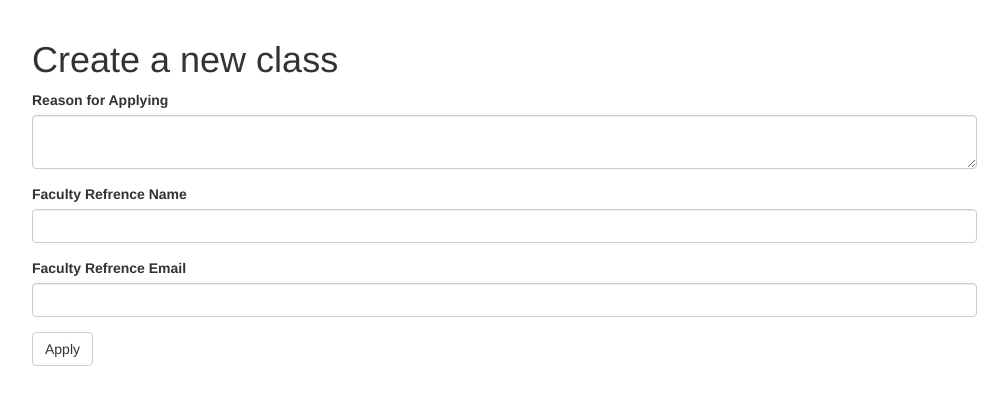
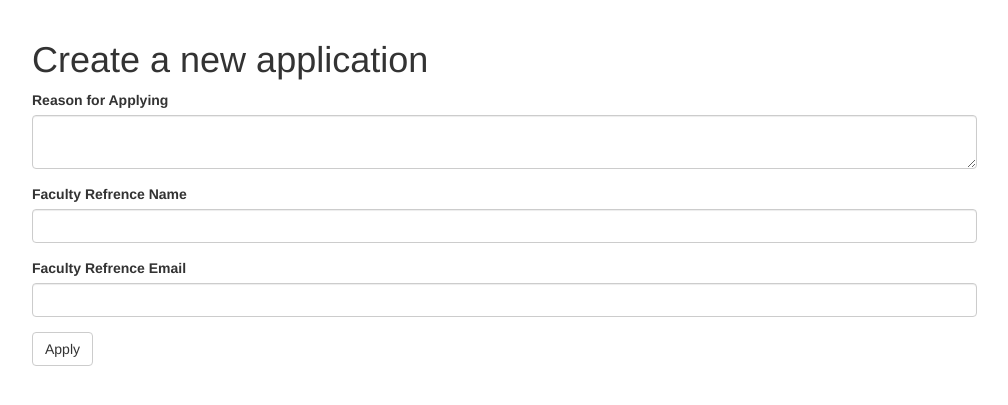
Before and after one commit to WSU-CptS-322-Fall-2023/termproject-cougcoders, a Flask app: template app/View/templates/application.html in a window 1280 px wide. Shown: the part 52-457 px from the top of the page, without its empty margins (38-1046 px from the left). Run offline with Flask 3, Linux system fonts and the light colour scheme; the template is opened without the code that fills it: values that come from a table or form of the project are taken from there, others are empty; data comes from the database, SQL or seed files in the repository; some libraries are stand-ins or nearby versions.

Commit message:
Fix wrong header in create application page

```diff
--- a/app/View/templates/application.html
+++ b/app/View/templates/application.html
@@ -1,7 +1,7 @@
 {% extends "base.html" %}
 
 {% block app_content %}
-<h1>Create a new class</h1>
+<h1>Create a new application</h1>
 
 
 {%if form %}
```
